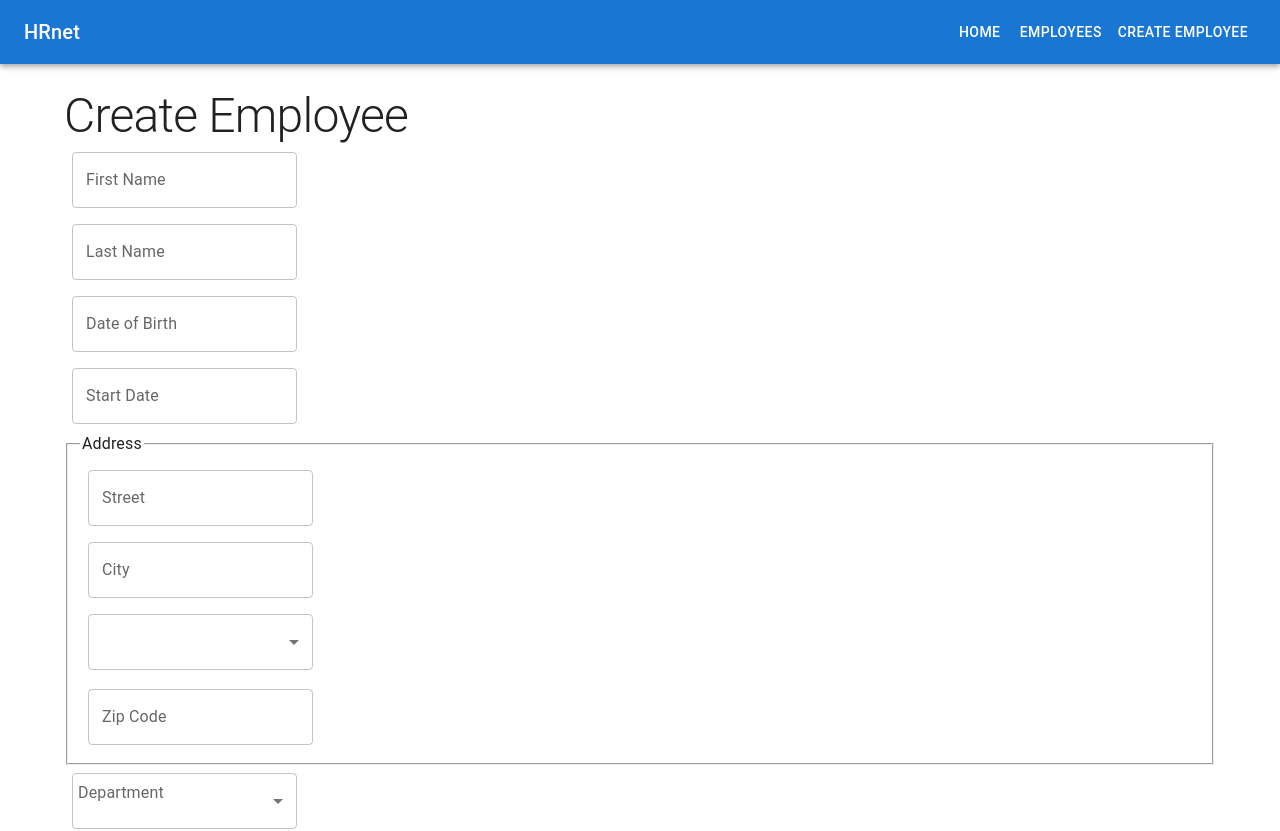
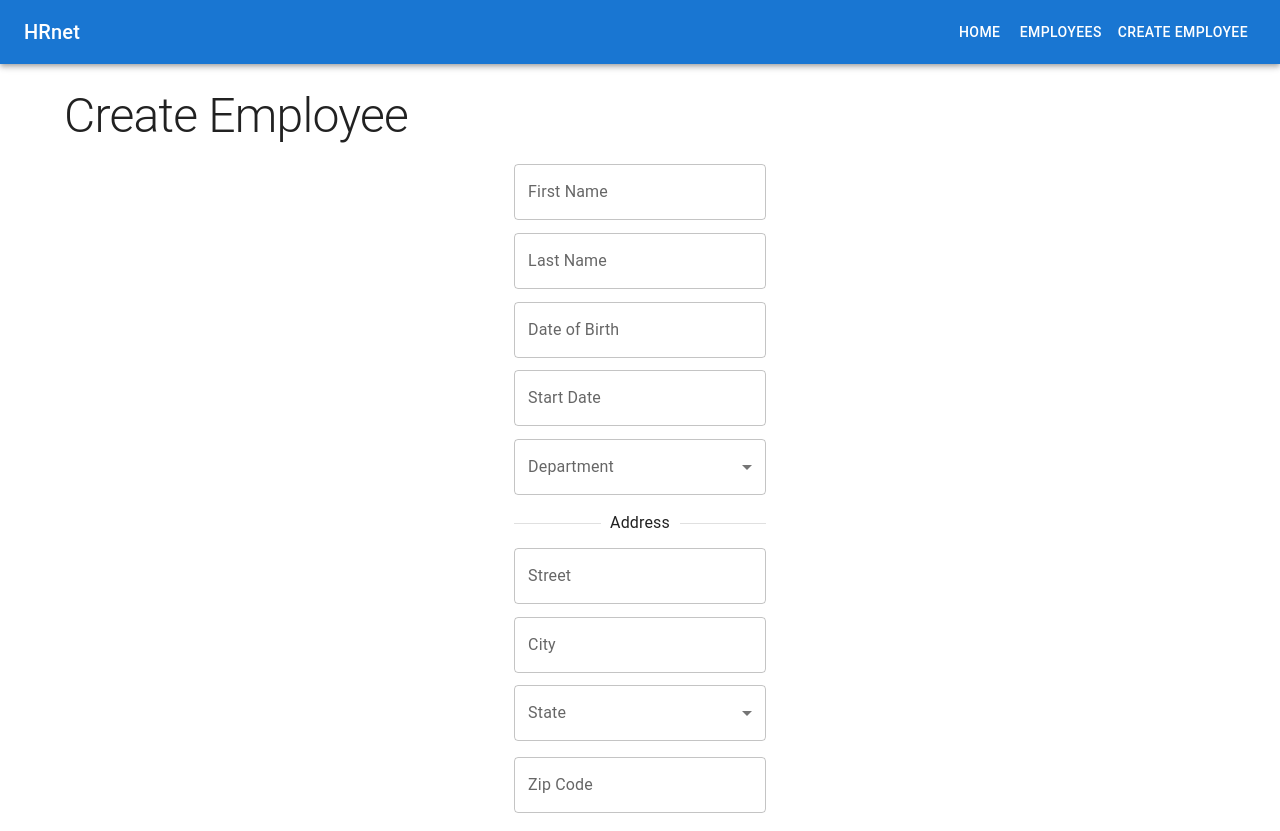
Before and after one commit to piirk/hrnet-react, a React (Vite) app: page /employee/create in a window 1280 px wide. Shown: the top 831 px of the page. Built offline with nearby package versions, Linux system fonts and the light colour scheme.

Commit message:
refactor: reorganize address fields in EmployeeCreationPage with improved layout

```diff
--- a/src/features/employeeCreation/EmployeeCreationPage.tsx
+++ b/src/features/employeeCreation/EmployeeCreationPage.tsx
@@ -16,6 +16,7 @@ import {
   FormHelperText,
   Box,
   SelectChangeEvent,
+  Divider,
 } from '@mui/material'
 import { DatePicker } from '@mui/x-date-pickers/DatePicker'
 import dayjs from 'dayjs'
@@ -65,7 +66,12 @@ const EmployeeCreationPage = () => {
       <Box
         component="form"
         sx={{
-          '& .MuiTextField-root, & .MuiSelect-root': { m: 1, width: '25ch' },
+          display: 'flex',
+          flexDirection: 'column',
+          gap: '0.8rem',
+          margin: 'auto',
+          marginTop: '20px',
+          width: '28ch',
         }}
         onSubmit={handleSubmit(onSubmit)}
         noValidate
@@ -143,8 +149,28 @@ const EmployeeCreationPage = () => {
           />
         </FormControl>
 
-        <Box component="fieldset">
-          <legend>Address</legend>
+        <FormControl error={!!errors.department}>
+          <InputLabel id="department-label">Department</InputLabel>
+          <Select
+            labelId="department-label"
+            {...register('department', { required: 'Department is required' })}
+            label="Department"
+            value={department}
+            onChange={handleDepartmentChange}
+            fullWidth
+          >
+            <MenuItem value={'Sales'}>Sales</MenuItem>
+            <MenuItem value={'Marketing'}>Marketing</MenuItem>
+            <MenuItem value={'Engineering'}>Engineering</MenuItem>
+            <MenuItem value={'Human Resources'}>Human Resources</MenuItem>
+            <MenuItem value={'Legal'}>Legal</MenuItem>
+          </Select>
+          <FormHelperText>
+            {errors.departement?.message?.toString() || ''}
+          </FormHelperText>
+        </FormControl>
+
+        <Divider>Address</Divider>
 
         <FormControl fullWidth error={!!errors.street}>
           <TextField
@@ -168,12 +194,15 @@ const EmployeeCreationPage = () => {
           />
         </FormControl>
 
-          <FormControl fullWidth error={!!errors.state}>
+        <FormControl error={!!errors.state}>
+          <InputLabel id="state-label">State</InputLabel>
           <Select
+            labelId="state-label"
             {...register('state', { required: 'State is required' })}
             label="State"
             value={state}
             onChange={handleStateChange}
+            fullWidth
           >
             {Object.entries(states).map(([abbreviation, name]) => (
               <MenuItem key={abbreviation} value={abbreviation}>
@@ -196,26 +225,6 @@ const EmployeeCreationPage = () => {
             error={!!errors.zipCode}
             helperText={errors.zipCode?.message?.toString() || ''}
           />
-          </FormControl>
-        </Box>
-
-        <FormControl fullWidth error={!!errors.department}>
-          <InputLabel>Department</InputLabel>
-          <Select
-            {...register('department', { required: 'Department is required' })}
-            label="Department"
-            value={department}
-            onChange={handleDepartmentChange}
-          >
-            <MenuItem value={'Sales'}>Sales</MenuItem>
-            <MenuItem value={'Marketing'}>Marketing</MenuItem>
-            <MenuItem value={'Engineering'}>Engineering</MenuItem>
-            <MenuItem value={'Human Resources'}>Human Resources</MenuItem>
-            <MenuItem value={'Legal'}>Legal</MenuItem>
-          </Select>
-          <FormHelperText>
-            {errors.departement?.message?.toString() || ''}
-          </FormHelperText>
         </FormControl>
 
         <Button
```
Lines whose indentation alone changed are shown as unchanged.
